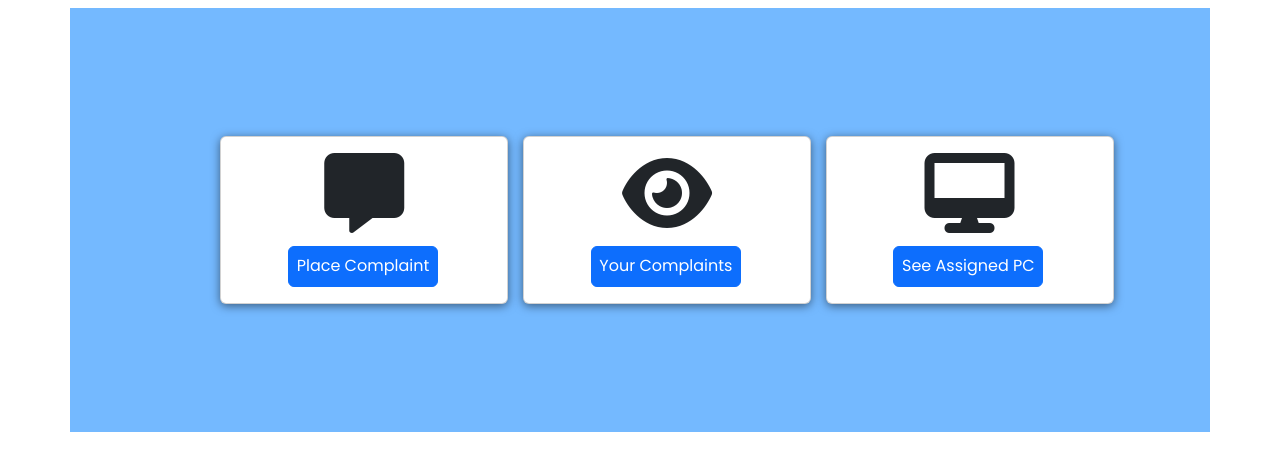
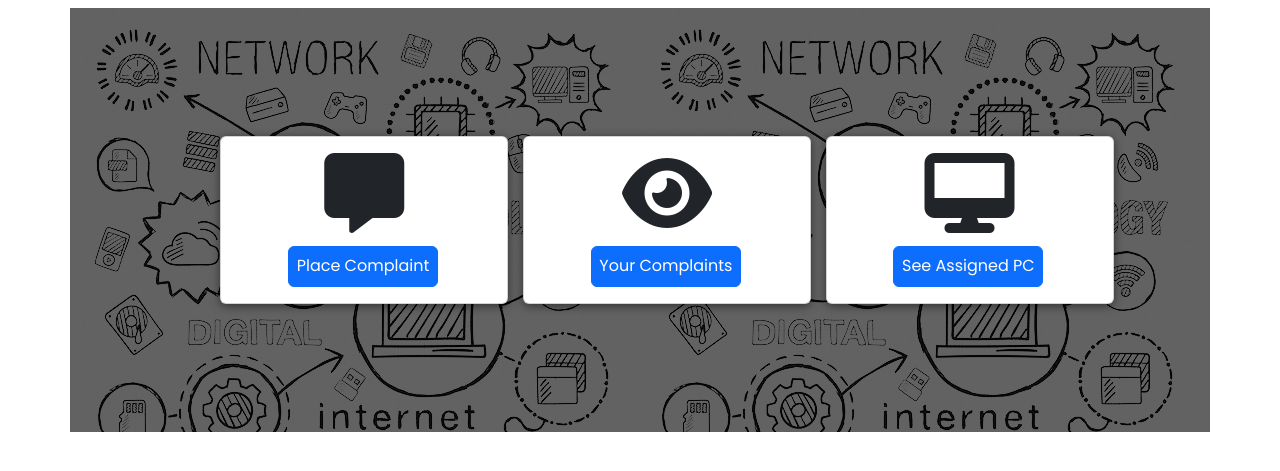
Before and after one commit to NaimurRahman-11/IITResourceManagement-3.0, a PHP site: page /StudentPage.html in a window 1280 px wide. Shown: the part 176-647 px from the top of the page. Run offline with PHP 8.4, Linux system fonts and the light colour scheme; some libraries are stand-ins or nearby versions.

Commit message:
changed UI

```diff
--- a/StudentPage.css
+++ b/StudentPage.css
@@ -23,7 +23,9 @@ body{
 
 .container{
     padding: 10%;
-    background-color: #74b9ff;
+
+    background-image: url('./img/doodle.png');
+
 }
 
 .btn{
@@ -40,11 +42,13 @@ body{
 .card{
     transition: .4s;
     margin-left: 8%;
+
 }
 
 .card:hover{
     transform: scale(1.1);
     cursor: pointer;
+
 }
 
 .box-shadow{
```
Also changed, not shown: img/doodle.png (added).
